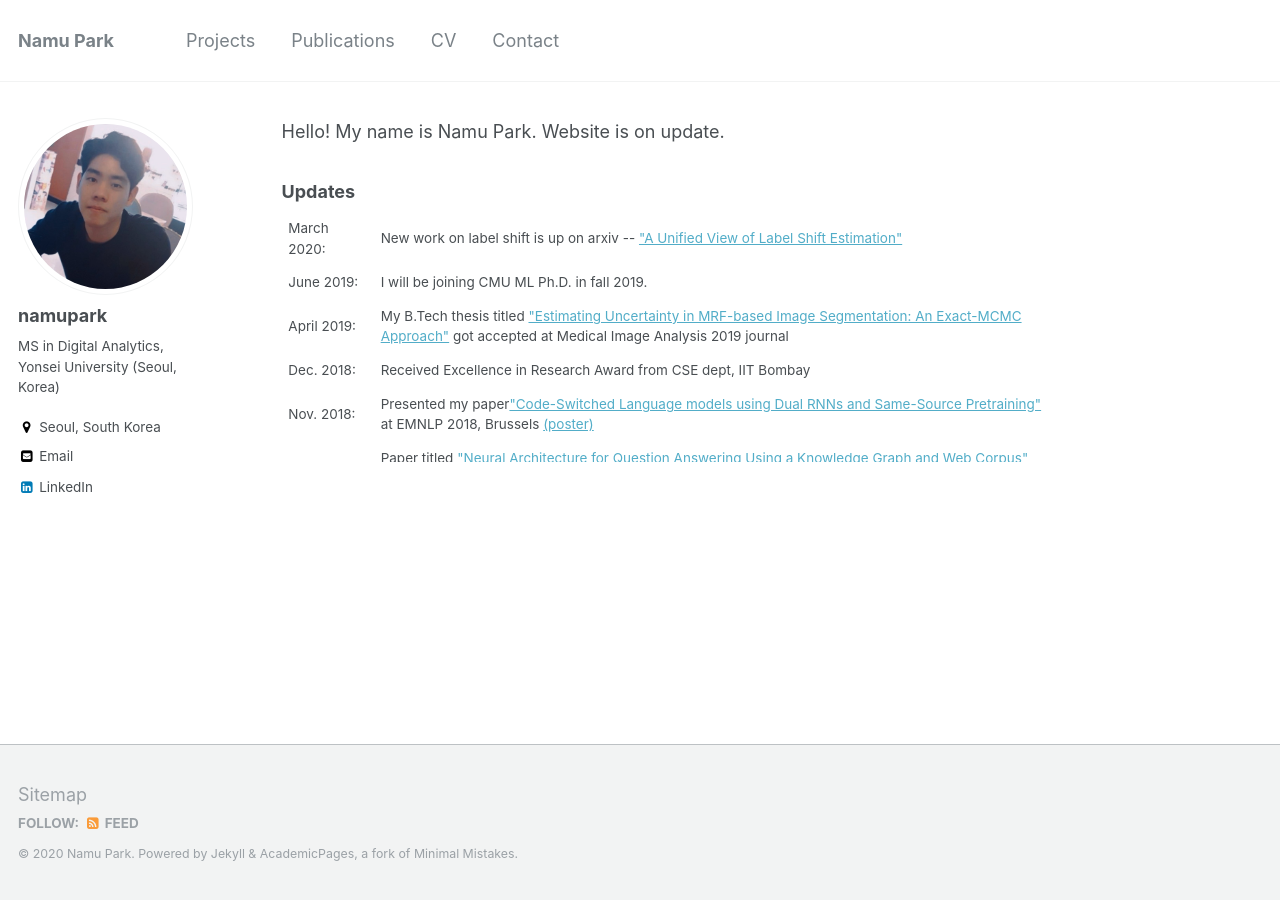
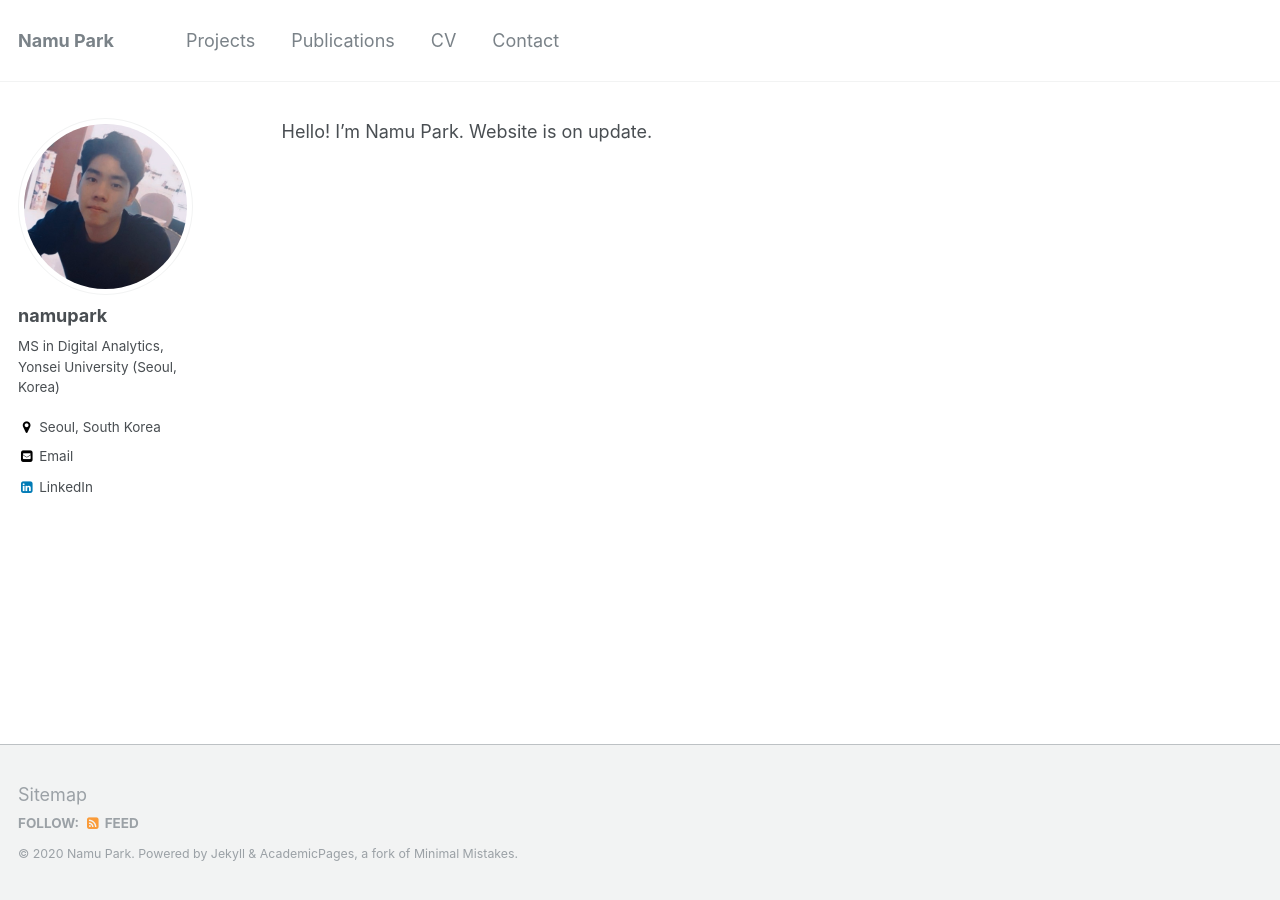
Before and after one commit to namupark/namupark.github.io, a Jekyll site: the page built from _pages/about.md, in a window 1280 px wide. Built offline with Jekyll 4.4.1, drawn with Linux system fonts in a browser that asks for light colours.

Commit message:
no message

```diff
--- a/_pages/about.md
+++ b/_pages/about.md
@@ -8,33 +8,4 @@ redirect_from:
 ---
 
 
-Hello! My name is Namu Park. Website is on update.
-
-### Updates
-<style>
-table, tr, td {
-    border: none;
-}
-</style>
-<div style="height:250px;overflow:auto;border:0px;border-collapse: collapse;" >
-<table  border="none" style="border:0px;border-collapse: collapse;" rules="none" >
-<colgroup>
-       <col span="1" style="width: 12%;">
-       <col span="1" style="width: 88%;">
-</colgroup>
-<tr><td> March 2020: </td> <td> New work on label shift is up on arxiv -- <a href="https://arxiv.org/abs/2003.07554">"A Unified View of Label Shift Estimation" </a> </td> </tr>
-<tr><td> June 2019: </td> <td> I will be joining CMU ML Ph.D. in fall 2019. </td></tr>
-<tr><td> April 2019:</td> <td> My B.Tech thesis titled <a href="https://www.sciencedirect.com/science/article/pii/S1361841518307382?dgcid=rss_sd_all">"Estimating Uncertainty in MRF-based Image Segmentation: An Exact-MCMC Approach"</a> got accepted at Medical Image Analysis 2019 journal </td> </tr>
-<tr><td> Dec. 2018:</td> <td> Received Excellence in Research Award from CSE dept, IIT Bombay</td> </tr>
-<tr><td> Nov. 2018:</td> <td> Presented my paper<a href="https://arxiv.org/abs/1809.01962">"Code-Switched Language models using Dual RNNs and Same-Source Pretraining"</a> at EMNLP 2018, Brussels <a href="files/EMNLP_poster_2018.pdf">(poster)</a></td> </tr>
-<tr><td> Oct. 2018:</td> <td> Paper titled <a href="https://arxiv.org/abs/1706.00973">"Neural Architecture for Question Answering Using a Knowledge Graph and Web Corpus"</a> got accepted at Information Retrieval Journal</td></tr>
-<tr><td> Sept. 2018:</td> <td> Moved to Suwon, South Korea and joined Samsung Research Korea as Engineer</td> </tr>
-<tr><td> Sept. 2018:</td> <td> Presented my paper <a href="https://arxiv.org/abs/1711.01048" >"Dual Language Models for Code Mixed Speech Recognition"</a> at Interspeech 2018, Hyderabad <a href="files/Interspeech_poster_2018.pdf">(poster)</a></td></tr>
-<tr><td> Aug. 2018:</td> <td> Graduated from IIT Bombay. </td> </tr>
-<tr><td> May 2018:</td> <td> Paper titled <a href="https://link.springer.com/chapter/10.1007/978-3-030-00928-1_76" > "Uncertainty Estimation in Segmentation with Perfect MCMC Sampling in Bayesian MRFs" </a> got accepted at MICCAI, 2018 <a href = "files/poster_miccai_unc_2018.pdf" >(poster)</a></td></tr>
-<tr><td> Dec 2018:</td> <td> Invited to spend two weeks at Microsoft Research India to work on Indian language technologies with Prof. Preethi Jyothi</td></tr>
-<tr><td> May 2017:</td> <td> Internship @ Samsung Research Korea </td></tr>
-<tr><td> May 2016:</td> <td> Internship at Purdue Univeristy, US advised by Prof. Alex Pothen</td></tr>
-<tr><td> July 2015:</td> <td> Changed branch from Electrical Engineering to Computer Science Engineering</td></tr>
-<tr><td> July 2014:</td> <td> Joined IIT Bombay</td></tr>
-</table>
+Hello! I'm Namu Park. Website is on update.
```
Also changed, not shown: 1 other file.
